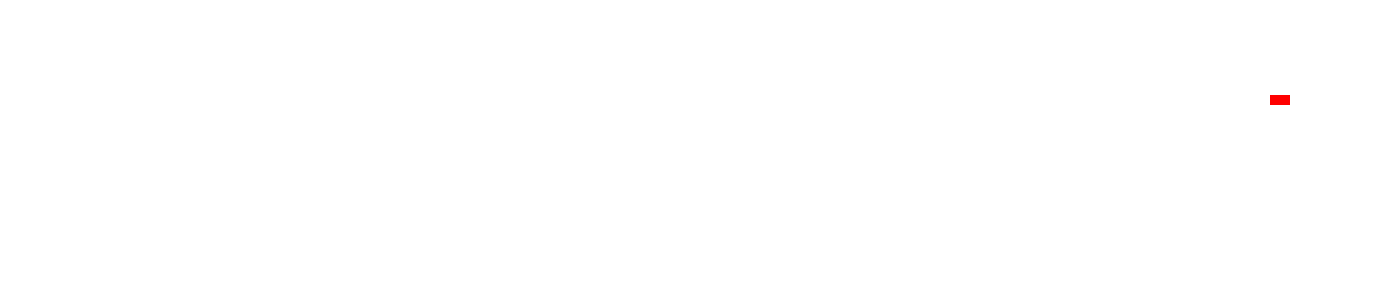
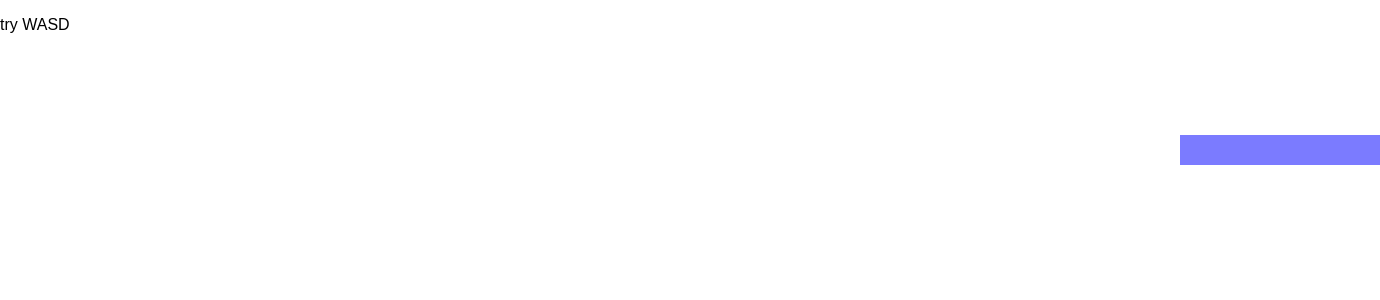
Before and after one commit to MarcoWorms/react-construct, a React (Create React App) app: page / in a window 1280 px wide. Shown: the top 300 px of the page, 1380 px wide, since content can reach past the window. Built offline with nearby package versions, Linux system fonts and the light colour scheme.

Commit message:
Add files via upload

```diff
--- a/src/App.js
+++ b/src/App.js
@@ -1,7 +1,7 @@
 import React, { Component } from 'react';
 import './App.css';
 
-import Construct, { Sprite, bullet, boundToWindow } from './react-construct'
+import Construct, { GameObject, bullet, boundToWindow, fade, rotate } from './react-construct'
 
 class App extends Component {
   constructor() {
@@ -43,23 +43,27 @@
   render() {
     return (
       <Construct>
-        <Sprite
+        <p>try WASD</p>
+        <GameObject
           initial={{
             x: 100,
             y: 100,
-            width: 20,
-            height: 10
+            width: 200,
+            height: 30,
+            opacity: 0
           }}
           behaviours={[
             bullet({
-              speed: 200,
+              speed: 500,
               motionAngle: this.state.playerAngle,
-              setAngle: true
+              setAngle: false
             }),
-            boundToWindow()
+            boundToWindow(),
+            fade({ delay: 0, enter:1, stay: 0, leave: 1, loop: true}),
+            rotate({speed: 360})
           ]}
-          paint={{
-            backgroundColor: 'red'
+          style={{
+            backgroundColor: 'blue'
           }}
         />
       </Construct>
--- a/src/react-construct/index.js
+++ b/src/react-construct/index.js
@@ -3,7 +3,9 @@
 export default class Construct extends Component {
   render() {
     return (
-      this.props.children
+      <div id="react-construct">
+        {this.props.children}
+      </div>
     )
   }
 }
@@ -18,6 +20,7 @@
       y: this.props.initial.y || 0,
       width: this.props.initial.width || 0,
       height: this.props.initial.height || 0,
+      opacity: this.props.initial.opacity || 0,
       angle: 0,
       lastFrame: performance.now()
     }
@@ -42,19 +45,17 @@
   componentDidMount() {
     this.handleUpdate()
   }
-}
-
-export class Sprite extends GameObject {
   render() {
     return (
       <div
         style={{
-          ...this.props.paint,
+          ...this.props.style,
           width: this.state.width + 'px',
           height: this.state.height + 'px',
           transform: 'translate(' + (this.state.x - this.state.width/2) + 'px,'  +
                                     (this.state.y - this.state.height/2) + 'px) ' +
-                     'rotate(' + this.state.angle + 'deg)'
+                     'rotate(' + this.state.angle + 'deg)',
+          opacity: this.state.opacity
         }}
       />
     )
@@ -69,6 +70,16 @@
       const angle = setAngle ? motionAngle : state.angle
 
       const nextState = { ...state, x, y, angle }
+      return nextState
+    }
+  }
+}
+
+export function rotate ({ speed }) {
+  return {
+    update(state, dt) {
+      const angle = state.angle + (speed * dt)
+      const nextState = { ...state, angle }
       return nextState
     }
   }
@@ -97,6 +108,54 @@
   }
 }
 
+export function fade ({ delay, enter, stay, leave, loop}) {
+  delay = delay || 0
+  enter = enter || 0
+  stay = stay || 0
+  leave = leave || 0
+  return {
+    update(state, dt) {
+
+      const timeSpent = (state.timeSpent || 0) + dt
+
+      const fadeState =
+        (delay ? (timeSpent <= delay) : false) ? 'delay' :
+        (enter ? (timeSpent <= delay + enter) : false) ? 'enter' :
+        (stay ? (timeSpent <= delay + enter + stay) : false) ? 'stay' :
+        (leave ? (timeSpent <= delay + enter + stay + leave) : false) ? 'leave' : 'end'
+
+      const opacity =
+        (fadeState === 'delay') ? 0 :
+        (fadeState === 'enter') ?
+          lerp(
+            0,
+            1,
+            (timeSpent - delay) / enter
+          ) :
+        (fadeState === 'stay') ? 1 :
+        (fadeState === 'leave') ?
+          lerp(
+            1,
+            0,
+            (timeSpent - (delay + enter + stay)) / leave
+          ) :
+        (fadeState === 'end') ? state.opacity : 0
+
+      const nextState = {
+        ...state,
+        timeSpent: (fadeState === 'end' && loop) ? 0 : timeSpent,
+        opacity
+      }
+
+      return nextState
+    }
+  }
+}
+
+function lerp (start, end, proporcao) {
+  return start + (proporcao * (end - start))
+}
+
 function sin (angle) {
   return Math.sin(Math.PI * (angle/180))
 }
```
